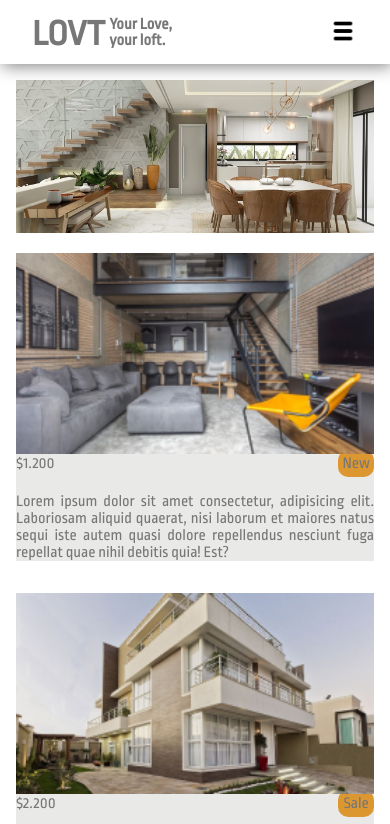
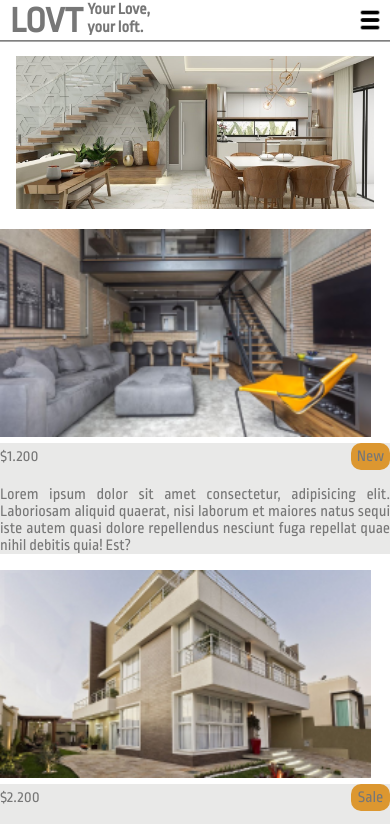
Before and after one commit to lucasafonsobastos/projeto-x, a plain HTML site: page LOVT/index.html in a window 390 px wide. Shown: the top 824 px of the page. Drawn offline with Linux system fonts and the light colour scheme.

Commit message:
LOVT responsivo

```diff
--- a/LOVT/css/style.css
+++ b/LOVT/css/style.css
@@ -1,7 +1,7 @@
 @import url('https://fonts.googleapis.com/css2?family=Ropa+Sans&display=swap');
 
 html {
-    font-size: 1rem;
+    width: 100%;
 }
 
 body {
@@ -10,9 +10,6 @@ body {
     margin: 0;
     padding: 0;
     color: #777777;
-}
-
-body * {
     box-sizing: border-box;
 }
 
@@ -21,20 +18,28 @@ header > * {
     margin: 0;
 }
 
+body > header {
+    width: 100%;
+    font-size: 1.5rem;
+    line-height: 0 .2vh 0 0 ;
+    box-shadow: 0 .2vh 0 0 gray;
+}
+
+header > .logo {
+    padding-left: 10px;
+}
+
 #header-menu{
     width: 30px;
     float: right;
+    padding: 5px;
 }
 
 body > main {
     width: 100%;
-}
-
-body > header {
-    padding: 1rem 2rem;
-    font-size: 1.5rem;
-    line-height: 1rem;
-    box-shadow: .1rem .1rem 1rem gray;
+    display: box;
+    justify-content: space-around;
+    align-content: center;
 }
 
 #banner {
@@ -46,20 +51,15 @@ body > header {
 }
 
 #sales {
-    padding: 0 1rem;
-    width: 100%;
-}
-
-#sales article {
-    display: inline-block;
-    width: 100%;
-    margin-bottom: 1rem;
+    width: 80%;
+    display: inline;
+    align-items: center;
 
 }
 
 #sales > article img {
-    width: 100%;
-    margin-bottom: -.5rem;
+    width: 95%;
+    margin-bottom: 2px;
 }
 
 #sales > article > footer {
--- a/LOVT/index.html
+++ b/LOVT/index.html
@@ -10,7 +10,7 @@
 </head>
 <body>
     <header>
-        <h2>LOVT</h2>
+        <h2 class="logo">LOVT</h2>
         <h6>Your Love,
             <br>your loft.</br>
         </h6>
```
